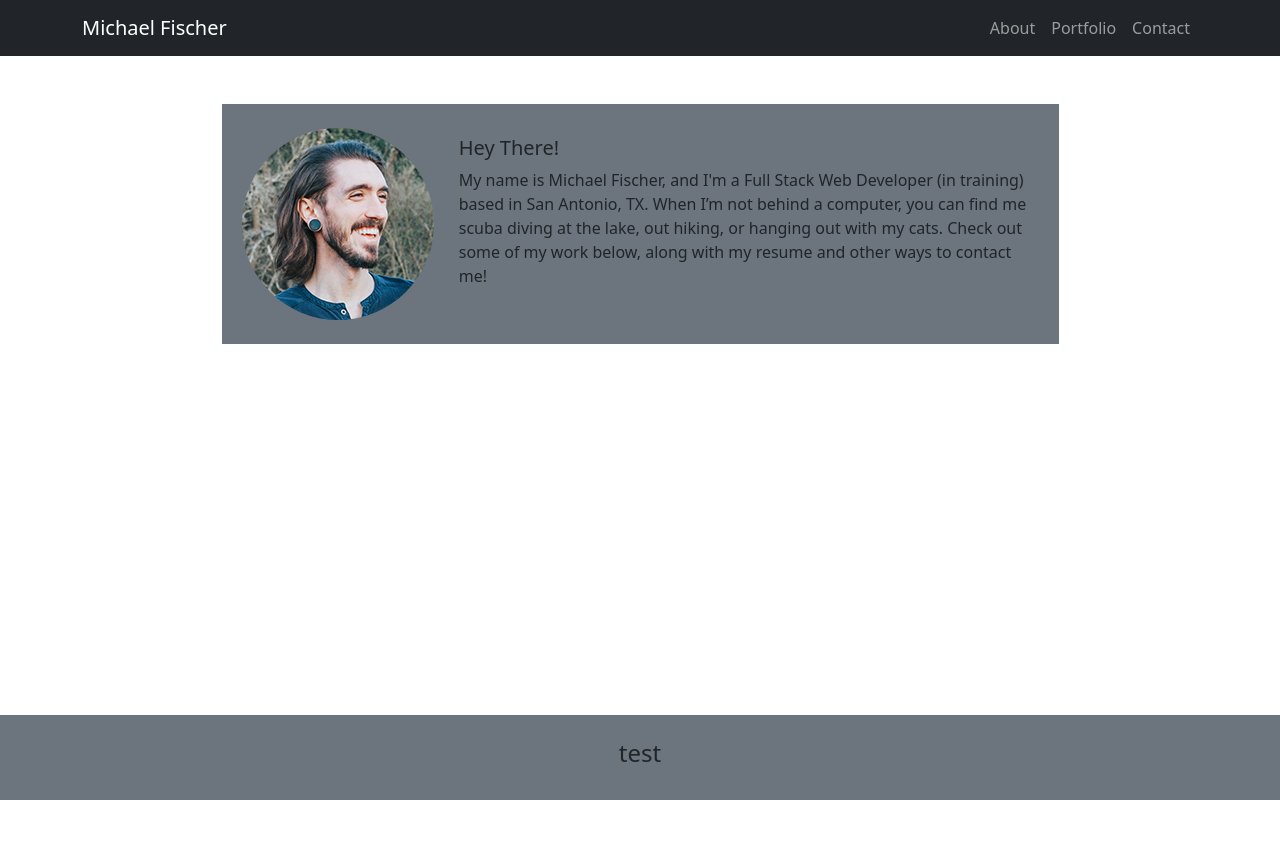
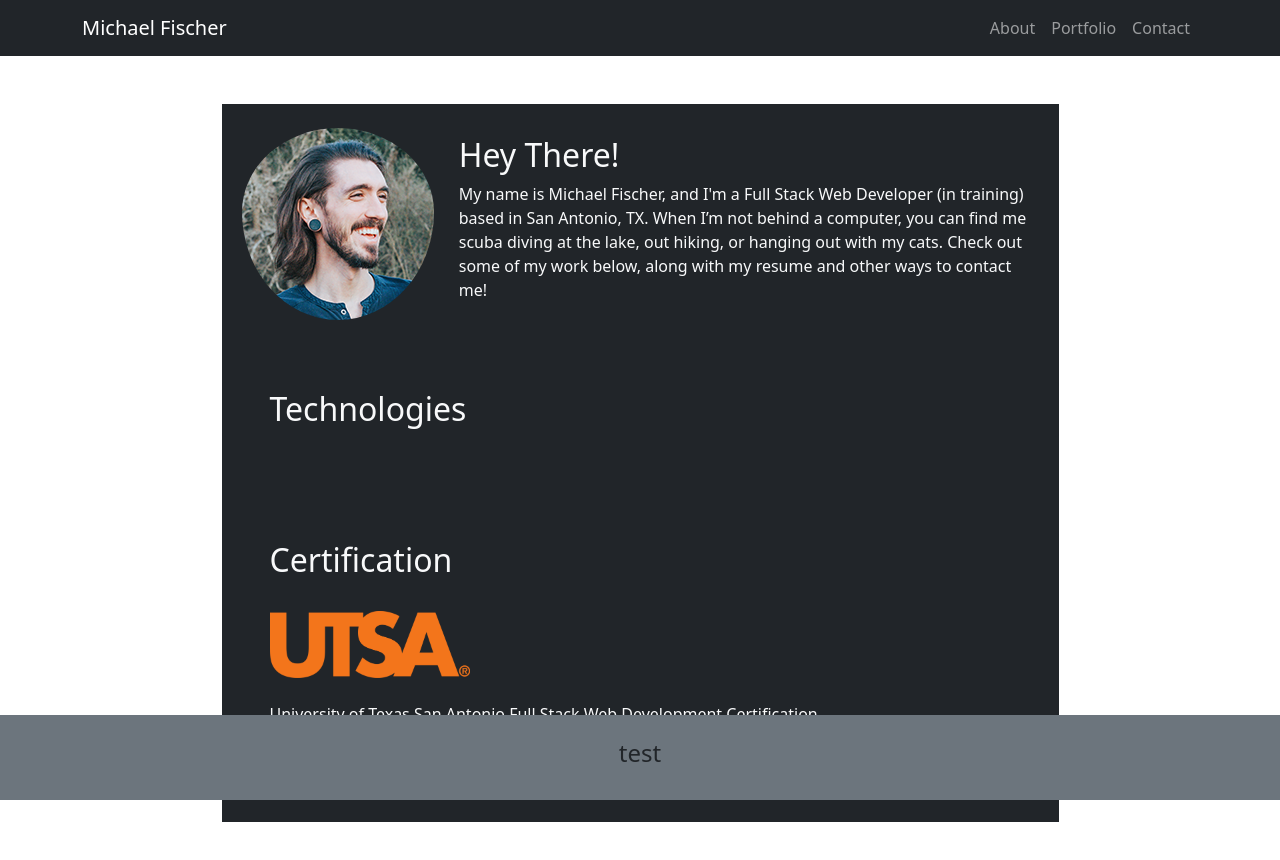
Before and after one commit to spaceboundbear/HW20-React-Portfolio, a React (Create React App) app: page / in a window 1280 px wide. Shown: the top 860 px of the page. Before the commit the page ends 800 px from the top, so only its background shows below. Built offline with nearby package versions, Linux system fonts and the light colour scheme.

Commit message:
fancy new background

```diff
--- a/package.json
+++ b/package.json
@@ -11,6 +11,7 @@
     "bootstrap": "^5.1.3",
     "dotenv": "^10.0.0",
     "gh-pages": "^3.2.3",
+    "particles-bg": "^2.5.5",
     "react": "^17.0.2",
     "react-bootstrap": "^2.0.3",
     "react-dom": "^17.0.2",
--- a/src/components/Section.js
+++ b/src/components/Section.js
@@ -1,24 +1,26 @@
 import React from 'react';
 import Headshot from '../assets/images/headshot.png';
+import UTSA from '../assets/images/utsa.png';
 import Image from 'react-bootstrap/Image';
 import Col from 'react-bootstrap/Col';
 import { Card, Row } from 'react-bootstrap';
+import tech from '../tech';
 import 'bootstrap/dist/css/bootstrap.min.css';
 
 function Section() {
   return (
-    <div className="mt-5 w-75 container bg-secondary w-sm-100 my-5">
+    <div className="mt-5 w-75 container bg-dark my-5 pb-5 text-light">
       <Row>
         <Col sm={12} md={5} lg={4} xl={3} my={3}>
           <Image
             roundedCircle
-            className="py-4 px-2 img-responsive"
+            className="py-4 px-2 pb-sm-0 img-responsive w-80"
             src={Headshot}
           />
         </Col>
         <Col>
-          <Card.Body className="my-3 col-9 col-sm-12">
-            <Card.Title>Hey There!</Card.Title>
+          <Card.Body className="my-lg-3 col-9 col-md-12 col-sm-12 my-sm-0 w-100">
+            <Card.Title className="fs-2"> Hey There!</Card.Title>
             <Card.Text>
               My name is Michael Fischer, and I'm a Full Stack Web Developer (in
               training) based in San Antonio, TX. When I’m not behind a
@@ -29,6 +31,30 @@ function Section() {
           </Card.Body>
         </Col>
       </Row>
+
+      <Row>
+        <Card className="bg-dark my-5 border-0 px-5">
+          <Card.Title className="my-2 fs-2">Technologies</Card.Title>
+          <Col>
+            <div className="grid-container vertical-line"></div>
+          </Col>
+        </Card>
+      </Row>
+
+      <Row>
+        <Card className="bg-dark my-5 border-0 px-5">
+          <Card.Title className="my-2 fs-2"> Certification</Card.Title>
+          <Col>
+            <Image className="my-4" src={UTSA} width={200} />
+          </Col>
+          <Col>
+            <Card.Text>
+              University of Texas San Antonio Full Stack Web Development
+              Certification
+            </Card.Text>
+          </Col>
+        </Card>
+      </Row>
     </div>
   );
 }
--- a/src/index.js
+++ b/src/index.js
@@ -1,6 +1,13 @@
 import React from 'react';
 import ReactDOM from 'react-dom';
 import App from './App';
+import ParticlesBg from 'particles-bg';
 import 'bootstrap/dist/css/bootstrap.min.css';
 
-ReactDOM.render(<App />, document.getElementById('root'));
+ReactDOM.render(
+  <div>
+    <App />
+    <ParticlesBg type="cobweb" bg={true} />
+  </div>,
+  document.getElementById('root')
+);
--- /dev/null
+++ b/src/tech.js
@@ -0,0 +1 @@
+//
```
Also changed, not shown: src/assets/images/utsa.png (renamed from src/assets/images/1200px-UTSA_Logo.svg.png), 1 other file (tests, documents, lock files or other folders).
